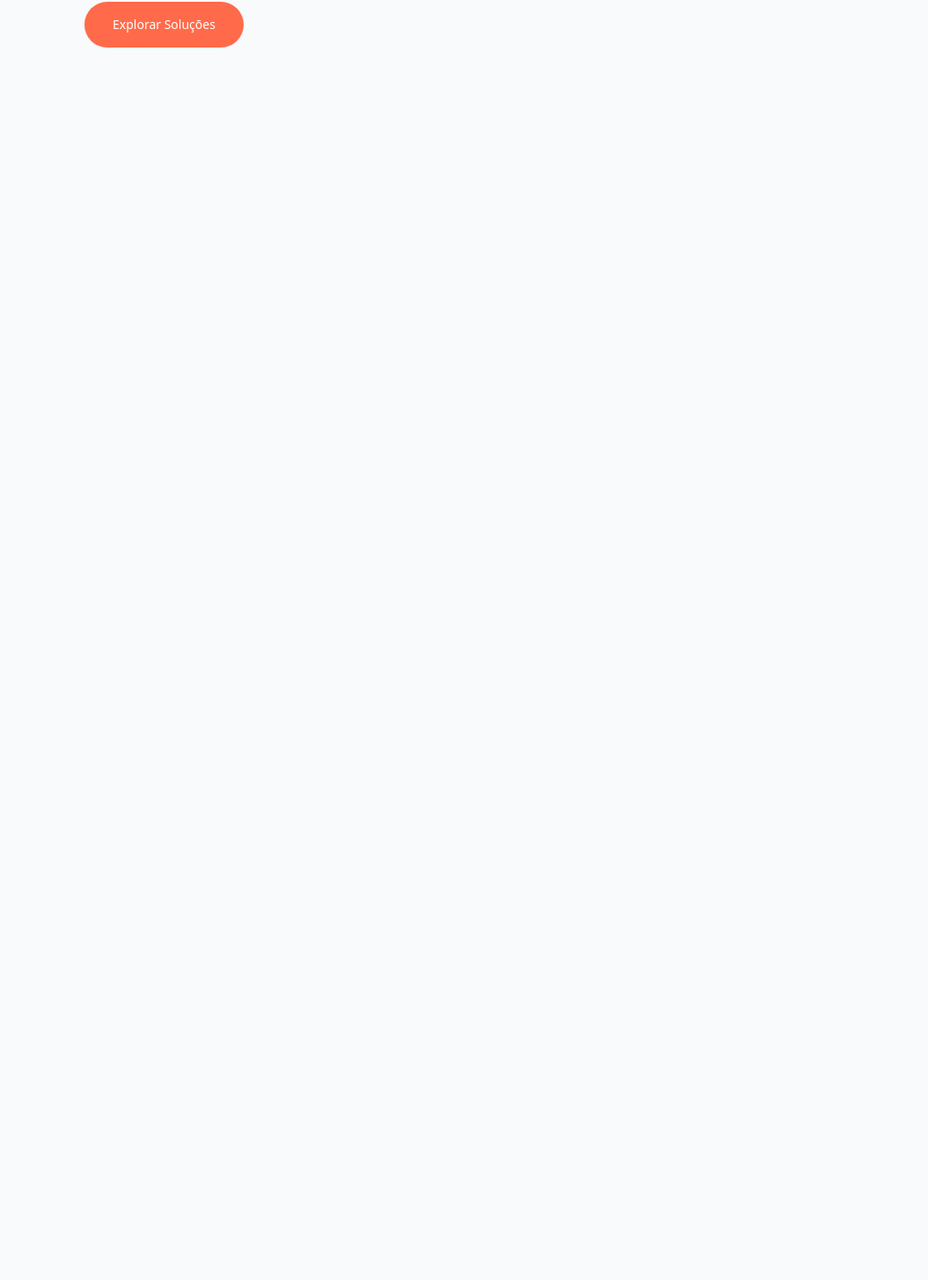
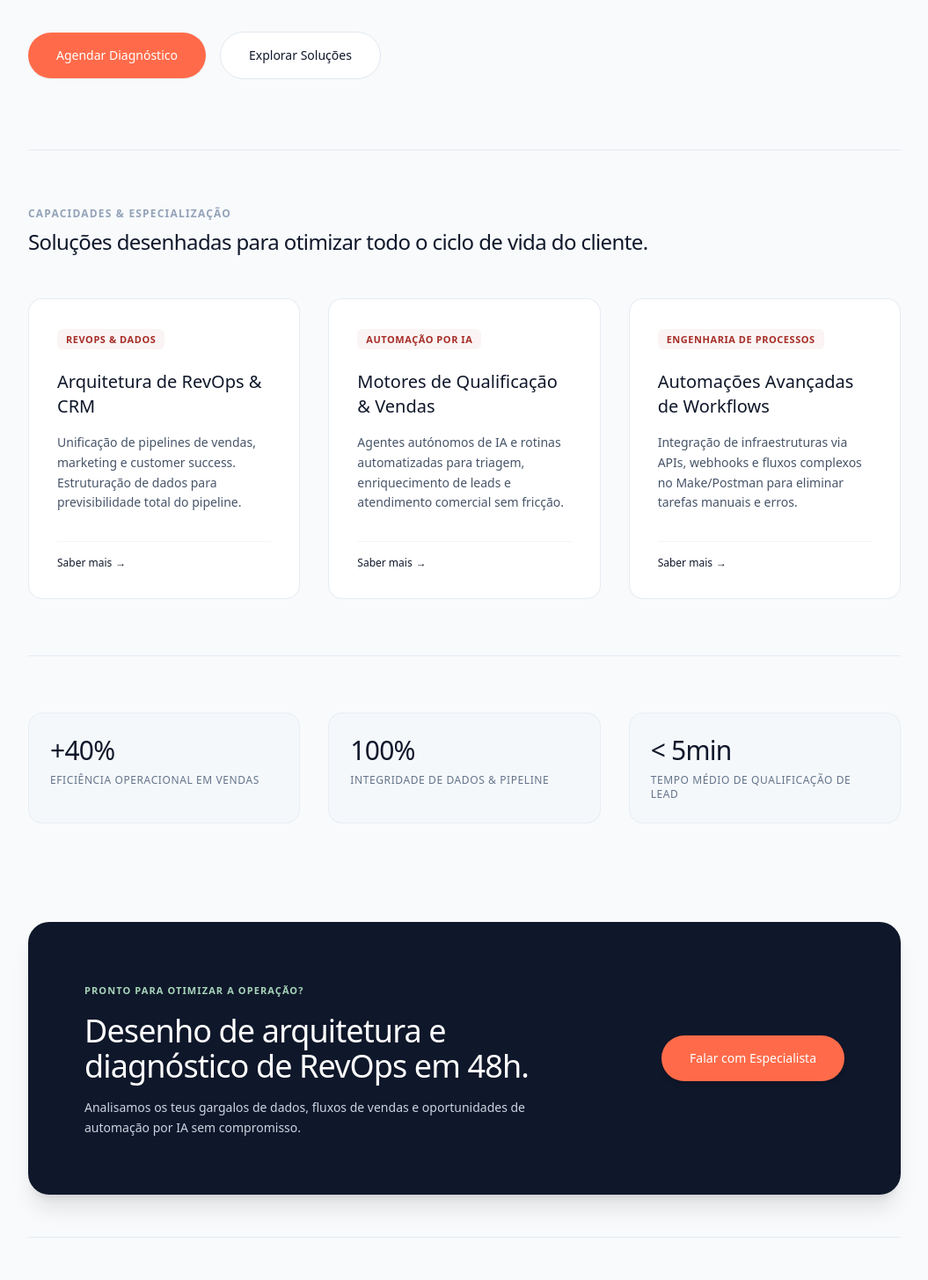
Before and after one commit to goncalo-mateus/AMOG-SOLUTIONS, a Next.js app: page / in a window 1280 px wide. Shown: the part 459-1914 px from the top of the page at 88% size, without its empty margins (112-1167 px from the left). Before the commit the page ends 800 px from the top, so only its background shows below. Built offline with nearby package versions, Linux system fonts and the light colour scheme.

Commit message:
landing page

```diff
--- a/src/app/page.tsx
+++ b/src/app/page.tsx
@@ -1,34 +1,150 @@
 export default function Home() {
+  const soluciones = [
+    {
+      tag: "RevOps & Dados",
+      titulo: "Arquitetura de RevOps & CRM",
+      descricao: "Unificação de pipelines de vendas, marketing e customer success. Estruturação de dados para previsibilidade total do pipeline.",
+    },
+    {
+      tag: "Automação por IA",
+      titulo: "Motores de Qualificação & Vendas",
+      descricao: "Agentes autónomos de IA e rotinas automatizadas para triagem, enriquecimento de leads e atendimento comercial sem fricção.",
+    },
+    {
+      tag: "Engenharia de Processos",
+      titulo: "Automações Avançadas de Workflows",
+      descricao: "Integração de infraestruturas via APIs, webhooks e fluxos complexos no Make/Postman para eliminar tarefas manuais e erros.",
+    },
+  ];
+
+  const metricas = [
+    { valor: "+40%", rotulo: "Eficiência Operacional em Vendas" },
+    { valor: "100%", rotulo: "Integridade de Dados & Pipeline" },
+    { valor: "< 5min", rotulo: "Tempo Médio de Qualificação de Lead" },
+  ];
+
   return (
-    <main className="min-h-screen bg-[#F8FAFC] text-[#0F172A] px-6 py-12 md:px-20 max-w-5xl mx-auto font-sans">
-      <header className="flex justify-between items-center py-6 border-b border-slate-200">
+    <main className="min-h-screen bg-[#F8FAFC] text-[#0F172A] px-6 py-12 md:px-20 max-w-6xl mx-auto font-sans antialiased selection:bg-[#FF6B4A] selection:text-white">
+      {/* Header */}
+      <header className="flex justify-between items-center py-6 border-b border-slate-200/80">
         <span className="font-bold tracking-widest text-xs uppercase text-[#0F172A]">
           AMOG SOLUTIONS
         </span>
         <a
           href="mailto:contacto@amog.pt"
-          className="text-sm font-medium hover:text-[#FF6B4A] transition-colors"
+          className="text-sm font-medium text-[#0F172A] hover:text-[#FF6B4A] transition-colors"
         >
           Contactar
         </a>
       </header>
 
-      <section className="py-24 max-w-3xl">
-        <h1 className="text-4xl sm:text-6xl font-normal tracking-tight leading-tight text-[#0F172A]">
+      {/* Hero Section */}
+      <section className="py-20 max-w-3xl">
+        <div className="inline-block px-3 py-1 mb-6 rounded-full bg-[#A8D6BB]/20 text-[#0F172A] text-xs font-semibold tracking-wide">
+          Sistemas & Automação B2B
+        </div>
+        <h1 className="text-4xl sm:text-6xl font-normal tracking-tight leading-[1.15] text-[#0F172A]">
           Sistemas Inteligentes & Motores de Vendas por IA
         </h1>
         <p className="mt-8 text-lg sm:text-xl text-slate-600 font-light leading-relaxed">
-          Arquitetura de RevOps, automações avançadas de dados e integração de infraestruturas à medida.
+          Arquitetura de RevOps, automações avançadas de dados e integração de infraestruturas à medida para maximizar a retenção e escalabilidade.
         </p>
-        <div className="mt-10">
+        <div className="mt-10 flex flex-wrap items-center gap-4">
+          <a
+            href="#contacto"
+            className="inline-block bg-[#FF6B4A] text-white px-8 py-4 rounded-full text-sm font-medium hover:bg-opacity-90 transition-all shadow-sm"
+          >
+            Agendar Diagnóstico
+          </a>
           <a
             href="#solucoes"
-            className="inline-block bg-[#FF6B4A] text-white px-8 py-4 rounded-full text-sm font-medium hover:bg-opacity-90 transition-all shadow-sm"
+            className="inline-block bg-white text-[#0F172A] border border-slate-200 px-8 py-4 rounded-full text-sm font-medium hover:bg-slate-50 transition-all"
           >
             Explorar Soluções
           </a>
         </div>
       </section>
+
+      {/* Seção de Soluções / Serviços */}
+      <section id="solucoes" className="py-16 border-t border-slate-200/80">
+        <div className="mb-12">
+          <h2 className="text-xs font-bold tracking-widest uppercase text-slate-400">
+            Capacidades & Especialização
+          </h2>
+          <p className="mt-2 text-2xl font-normal tracking-tight text-[#0F172A]">
+            Soluções desenhadas para otimizar todo o ciclo de vida do cliente.
+          </p>
+        </div>
+
+        <div className="grid grid-cols-1 md:grid-cols-3 gap-8">
+          {soluciones.map((solucao, idx) => (
+            <div
+              key={idx}
+              className="group p-8 rounded-2xl bg-white border border-slate-200/80 hover:border-[#FF6B4A]/50 hover:shadow-lg hover:shadow-slate-100 transition-all duration-300 flex flex-col justify-between"
+            >
+              <div>
+                <span className="text-[11px] font-semibold tracking-wider uppercase text-[#A62D26] bg-[#A62D26]/5 px-2.5 py-1 rounded-md">
+                  {solucao.tag}
+                </span>
+                <h3 className="mt-6 text-xl font-medium text-[#0F172A] group-hover:text-[#FF6B4A] transition-colors">
+                  {solucao.titulo}
+                </h3>
+                <p className="mt-4 text-sm text-slate-600 font-light leading-relaxed">
+                  {solucao.descricao}
+                </p>
+              </div>
+              <div className="mt-8 pt-4 border-t border-slate-100 flex items-center text-xs font-medium text-[#0F172A] group-hover:translate-x-1 transition-transform">
+                <span>Saber mais</span>
+                <span className="ml-1">→</span>
+              </div>
+            </div>
+          ))}
+        </div>
+      </section>
+
+      {/* Métricas de Impacto */}
+      <section className="py-16 border-t border-slate-200/80">
+        <div className="grid grid-cols-1 md:grid-cols-3 gap-8">
+          {metricas.map((m, idx) => (
+            <div key={idx} className="p-6 rounded-2xl bg-slate-100/50 border border-slate-200/60">
+              <span className="text-3xl font-normal text-[#0F172A] tracking-tight">{m.valor}</span>
+              <p className="mt-2 text-xs font-medium uppercase tracking-wider text-slate-500">{m.rotulo}</p>
+            </div>
+          ))}
+        </div>
+      </section>
+
+      {/* Bloco de Conversão / Diagnóstico */}
+      <section id="contacto" className="my-12 p-10 md:p-16 rounded-3xl bg-[#0F172A] text-white flex flex-col md:flex-row items-start md:items-center justify-between gap-8 shadow-xl">
+        <div className="max-w-xl">
+          <span className="text-[11px] font-bold tracking-widest uppercase text-[#A8D6BB]">
+            Pronto para otimizar a operação?
+          </span>
+          <h2 className="mt-4 text-3xl sm:text-4xl font-normal tracking-tight leading-tight">
+            Desenho de arquitetura e diagnóstico de RevOps em 48h.
+          </h2>
+          <p className="mt-4 text-slate-300 font-light text-sm leading-relaxed">
+            Analisamos os teus gargalos de dados, fluxos de vendas e oportunidades de automação por IA sem compromisso.
+          </p>
+        </div>
+        <div>
+          <a
+            href="mailto:contacto@amog.pt"
+            className="inline-block bg-[#FF6B4A] text-white px-8 py-4 rounded-full text-sm font-medium hover:bg-opacity-90 transition-all shadow-md whitespace-nowrap"
+          >
+            Falar com Especialista
+          </a>
+        </div>
+      </section>
+
+      {/* Footer Minimalista */}
+      <footer className="py-12 border-t border-slate-200/80 flex flex-col sm:flex-row justify-between items-center text-xs text-slate-500 gap-4">
+        <p>© {new Date().getFullYear()} AMOG SOLUTIONS. Todos os direitos reservados.</p>
+        <div className="flex gap-6">
+          <a href="mailto:contacto@amog.pt" className="hover:text-[#0F172A] transition-colors">E-mail</a>
+          <a href="#solucoes" className="hover:text-[#0F172A] transition-colors">Soluções</a>
+        </div>
+      </footer>
     </main>
   );
 }
```
